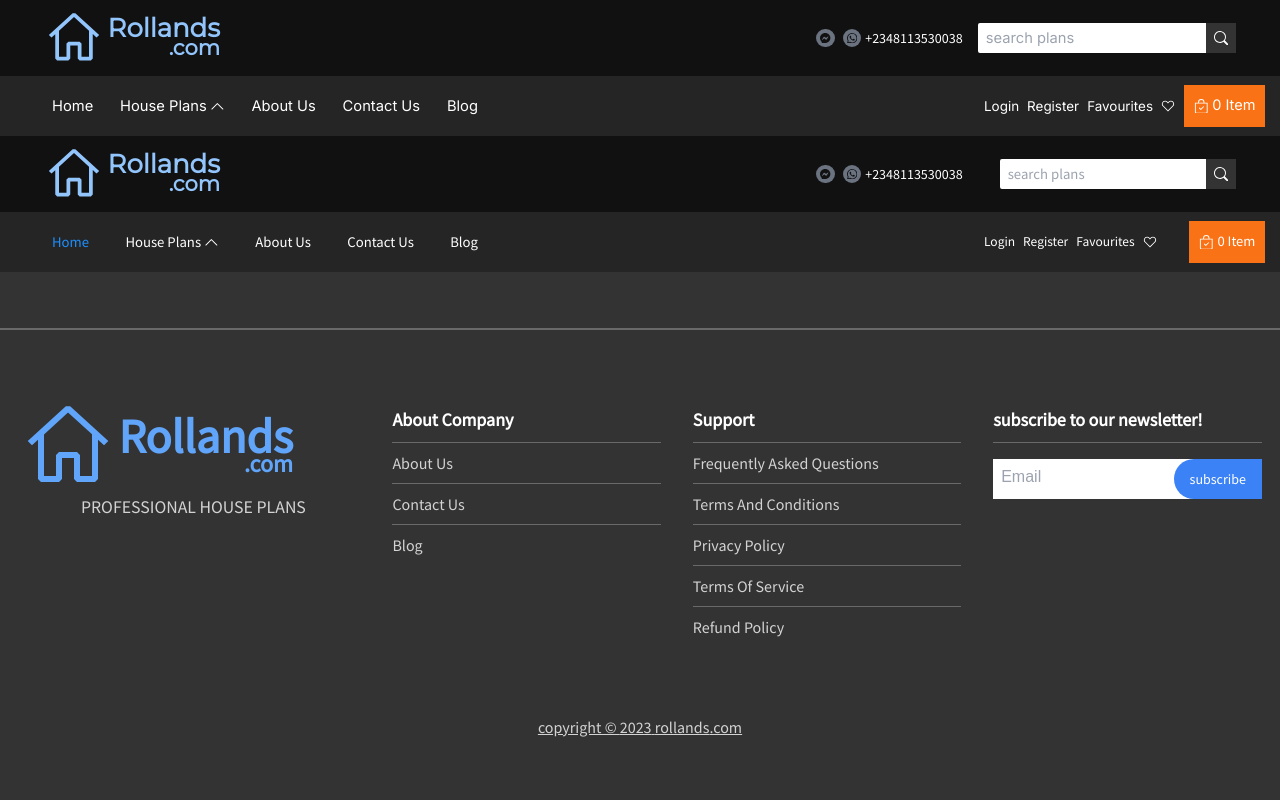
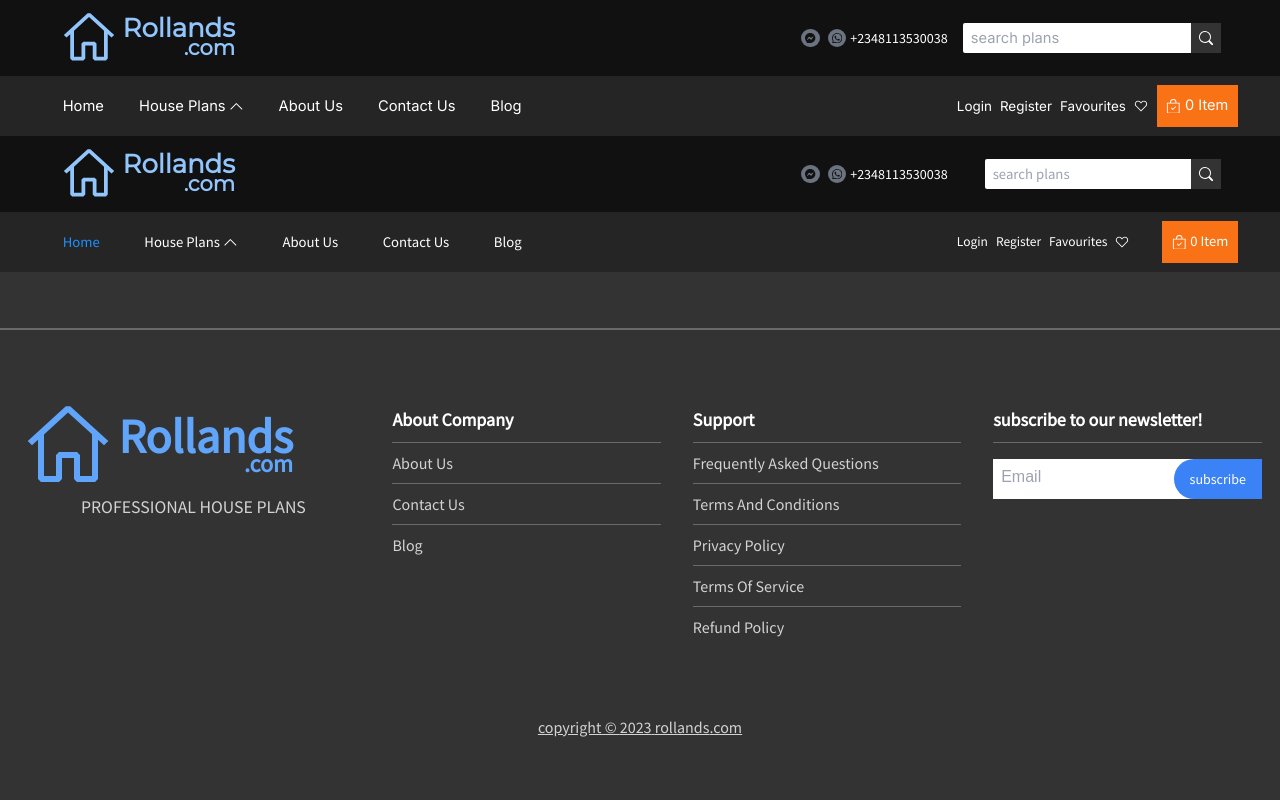
Before and after one commit to cleverAkanimoh/architecture, a React (Create React App) app: page /architecture/collections in a window 1280 px wide. Shown: the top 800 px of the page. Built offline with nearby package versions, Linux system fonts and the light colour scheme; a web font is replaced by a local one.

Commit message:
modified Header.tsx and index.css

```diff
--- a/src/Components/Header.tsx
+++ b/src/Components/Header.tsx
@@ -16,7 +16,6 @@ export default function Header() {
       <nav className="nav-style">
         <div className="nav-substyle">
           <NavSection />
-          {/*  */}
 
           <div
             className={`${
--- a/src/index.css
+++ b/src/index.css
@@ -62,7 +62,7 @@
   }
 
   .topsection-section {
-    @apply w-full py-1 px-[.85rem] text-white flex justify-between items-center max-w-[1220px];
+    @apply w-full py-1 px-[.85rem] text-white flex justify-between items-center max-w-[1190px];
   }
 
   .topsection-logo {
@@ -94,7 +94,7 @@
   }
 
   .nav-substyle {
-    @apply w-full sm:w-[90%] lg:w-[80%] xl:w-full flex flex-col items-center justify-between md:flex-row-reverse max-w-[1250px];
+    @apply w-full sm:w-[92%] lg:w-[85%] xl:w-[94%] flex flex-col items-center justify-between md:flex-row-reverse max-w-[1250px];
   }
 
   .nav-section-div-style {
@@ -106,11 +106,11 @@
   }
 
   .nav-link-comp-container {
-    @apply w-full md:w-[90%] capitalize md:flex items-center justify-between px-3 pt-1 pb-4 md:pb-1 overflow-hidden md:overflow-visible transition-all duration-300;
+    @apply w-full md:w-[95%] capitalize md:flex items-center justify-between px-2 pt-1 pb-4 md:pb-1 overflow-hidden md:overflow-visible transition-all duration-300;
   }
 
   .navLink-style {
-    @apply transition-all duration-500 grid grid-cols-2 sm2:grid-cols-3 md:grid-cols-4 gap-2 bg-black md:bg-white md:text-gray-dark p-2 md:fixed my-1 md:w-[95vw] lg:w-[90vw] md:left-[-50px] lg:left-[-80px] xl:left-[-20px] md:top-[75px] md:z-0 md:invisible md:group-hover:top-[55px] md:group-hover:z-50 md:group-hover:visible;
+    @apply transition-all duration-500 grid grid-cols-2 sm2:grid-cols-3 md:grid-cols-4 gap-2 bg-black md:bg-white md:text-gray-dark p-2 md:fixed my-1 md:w-[95vw] lg:w-[90vw] md:left-[-5.9%] xl:left-[4%] md:top-[75px] md:z-0 md:invisible md:group-hover:top-[55px] md:group-hover:z-50 md:group-hover:visible z-50;
   }
 
   header section h3 {
```
